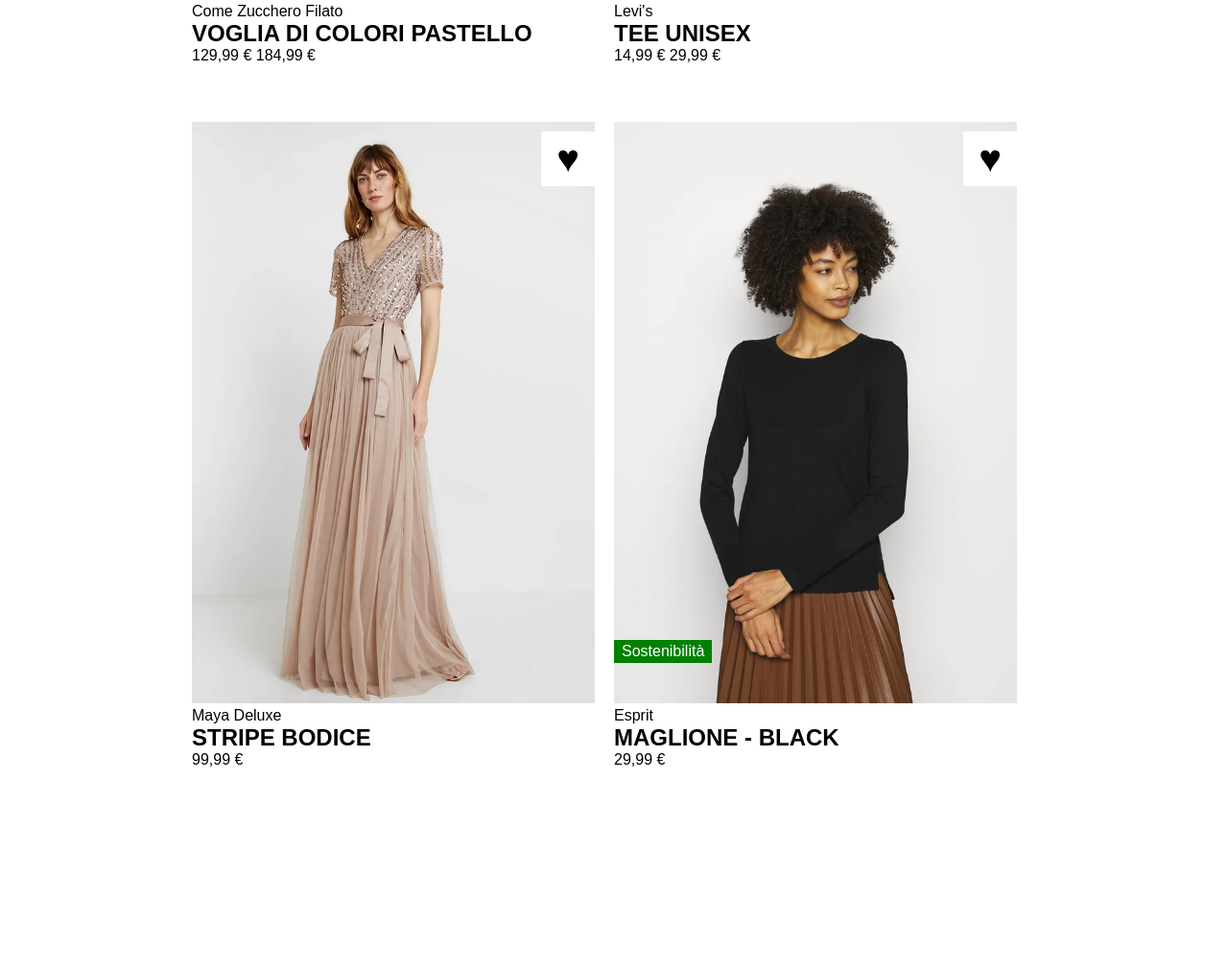
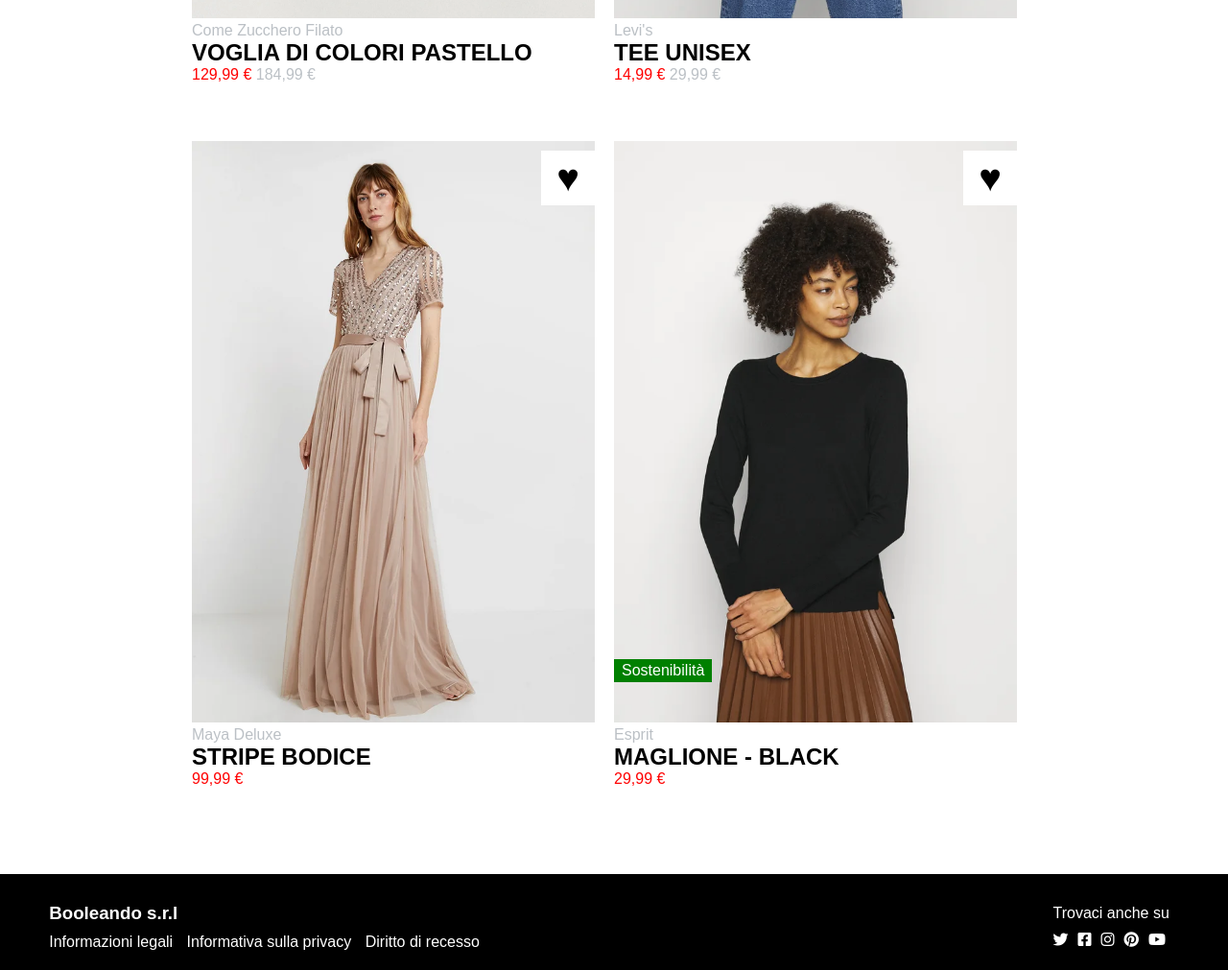
Before and after one commit to EmanueleDiLeo/html-css-boolando, a plain HTML site: page index.html in a window 1280 px wide. Shown: the part 1472-2483 px from the top of the page at 96% size. Before the commit the page ends 2363 px from the top, so only its background shows below. Drawn offline with Linux system fonts and the light colour scheme.

Commit message:
[ADD] : footer

```diff
--- a/css/style.css
+++ b/css/style.css
@@ -10,7 +10,7 @@ body{
 }
 
 .container{
-  width: 95%;
+  width: 92%;
   max-width: 1400px;
   margin: 0 auto;
 }
@@ -34,27 +34,34 @@ ul{
 /* ************************** HEADER *********************************** */
 
 header{
+  position: fixed;
+  top: 0;
+  width: 100%;
   background-color: #ff6900;
+  z-index: 999;
+  border-bottom: 1px solid rgba(0, 0, 0, 0.5);
+
+
 }
 
 header div{
-  height: 80px;
+  height: 70px;
   justify-content: space-between;
   align-items: center;
 }
 
 header div img{
-  max-height: 40px;
+  max-height: 30px;
 }
 
 
 /* ***************************** MAIN ********************************** */
 
 main{
-  margin: 50px 0px 30px 0px;
+  margin: 150px 0px 30px 0px;
 }
 
-main div.flex{
+main div.container{
   flex-wrap: wrap;
   justify-content: center;
 	align-content: start;
@@ -110,6 +117,7 @@ main div.flex{
 }
 
 .heart{
+  color: black;
   position: absolute;
   font-size: 2.5rem;
   text-align: center;
@@ -118,9 +126,42 @@ main div.flex{
   right: 0;
   top: 10px;
   z-index: 2;
-
 }
 
 #spe-position{
   left:0;
 }
+
+main span{
+ color: #bbc0c5;
+}
+
+.price{
+  color: #ff0000;
+}
+
+
+/* ***************************************** FOOTER ************************ */
+
+footer{
+  padding:30px 0px 20px 0px;
+  background-color: black;
+  color: white;
+}
+
+footer div.container{
+  justify-content: space-between;
+  align-items: center;
+}
+
+footer span{
+  margin-right: 10px;
+}
+
+footer h3{
+  padding-bottom: 10px;
+}
+
+footer ul{
+  margin-top: 10px;
+}
--- a/index.html
+++ b/index.html
@@ -46,14 +46,16 @@
         <img src="img/1.webp" alt="levi" title="levi">
         <img class="switch" src="img/1b.webp" alt="levi" title="levi">
       </div>
-        <span class="offer box-position">-50%</span>
-        <span class="green box-position">Sostenibilità</span>
 
-        <span class="heart">&hearts;</span>
+      <span class="offer box-position">-50%</span>
+      <span class="green box-position">Sostenibilità</span>
 
-        <span>Levi's</span>
-        <h2>RELAXED FIT TEE UNISEX</h2>
-        <p>14,99 &euro; <span>29,99 &euro;</span></p>
+      <span class="heart">&hearts;</span>
+
+      <span>Levi's</span>
+      <h2>RELAXED FIT TEE UNISEX</h2>
+      <span class="price">14,99 &euro; </span>
+      <span> 29,99 &euro;</span>
 
     </div>
 
@@ -68,7 +70,9 @@
 
         <span>Guess</span>
         <h2>ROSES TEE</h2>
-        <p>20,99 &euro; <span>29,99 &euro;</span></p>
+
+        <span class="price">20,99 &euro; </span>
+        <span> 29,99 &euro;</span>
 
     </div>
 
@@ -84,7 +88,9 @@
 
         <span>Come Zucchero Filato</span>
         <h2>VOGLIA DI COLORI PASTELLO</h2>
-        <p>129,99 &euro; <span>184,99 &euro;</span></p>
+
+        <span class="price">129,99 &euro; </span>
+        <span> 184,99 &euro;</span>
 
     </div>
     <div class="card">
@@ -99,7 +105,9 @@
 
         <span>Levi's</span>
         <h2>TEE UNISEX</h2>
-        <p>14,99 &euro; <span>29,99 &euro;</span></p>
+
+        <span class="price">14,99 &euro; </span>
+        <span> 29,99 &euro;</span>
 
     </div>
     <div class="card">
@@ -112,7 +120,7 @@
 
         <span>Maya Deluxe</span>
         <h2>STRIPE BODICE</h2>
-        <p>99,99 &euro;</p>
+        <span class="price">99,99 &euro; </span>
 
     </div>
     <div class="card">
@@ -126,7 +134,7 @@
 
         <span>Esprit</span>
         <h2>MAGLIONE - BLACK</h2>
-        <p>29,99 &euro;</p>
+        <span class="price">29,99 &euro; </span>
 
     </div>
   </div>
@@ -139,6 +147,33 @@
 <!---------------------------- START FOOTER----------------------------->
 <footer>
 
+  <div class="container flex">
+    <div>
+      <h3>Booleando s.r.l</h3>
+      <span>Informazioni legali</span>
+      <span>Informativa sulla privacy</span>
+      <span>Diritto di recesso</span>
+    </div>
+
+    <div>
+      <span>Trovaci anche su</span>
+
+      <ul class="flex">
+        <li><a href="#"><i class="fa-brands fa-twitter"></i></a></li>
+        <li><a href="#"><i class="fa-brands fa-square-facebook"></i></a></li>
+        <li><a href="#"><i class="fa-brands fa-instagram"></i></a></li>
+        <li><a href="#"><i class="fa-brands fa-pinterest"></i></a></li>
+        <li><a href="#"><i class="fa-brands fa-youtube"></i></a></li>
+      </ul>
+
+
+
+
+
+
+    </div>
+  </div>
+
 </footer>
 <!-- ------------------------ END  FOOTER ---------------------------------->
 </body>
```
